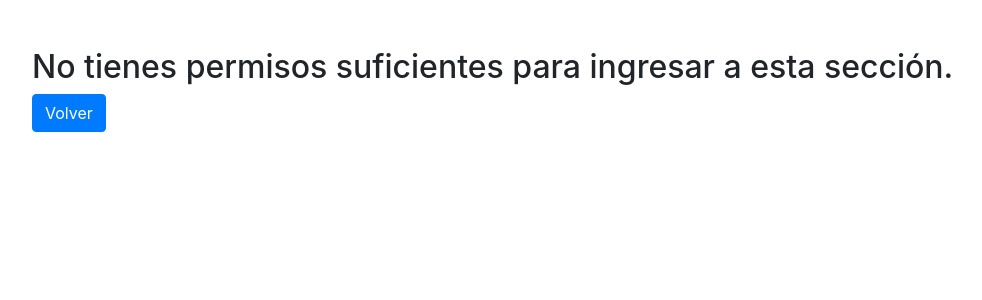
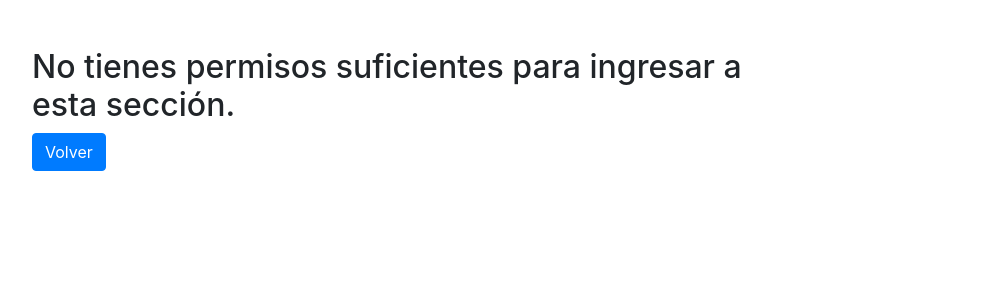
Before and after one commit to dfratesi/TrabajoFinal-Fratesi, a Django app: template apps/libreria/templates/libreria/book_create_form.html in a window 1280 px wide. Shown: the part 56-356 px from the top of the page, without its empty margins (53-1035 px from the left). Run offline with Django 4.2, Linux system fonts and the light colour scheme; the template is opened without the code that fills it, so the values that code supplies are empty; some libraries are stand-ins or nearby versions.

Commit message:
cambio en plantilla

```diff
--- a/apps/libreria/templates/libreria/book_create_form.html
+++ b/apps/libreria/templates/libreria/book_create_form.html
@@ -4,7 +4,9 @@
     Agregar Libro
 {% endblock title %}
 {% block content %}
-    <div class="container mt-5">
+    <div class="container my-5">
+        <div class="row">
+            <div class="col-lg-8">
                 {% if user.is_superuser %}
                     <form method="post" enctype="multipart/form-data">
                         {% csrf_token %}
@@ -16,4 +18,6 @@
                     <a href="{% url 'libreria:book-list' %}" class="btn btn-primary">Volver</a>
                 {% endif %}
             </div>
+        </div>
+    </div>
 {% endblock content %}
```
Lines whose indentation alone changed are shown as unchanged.
